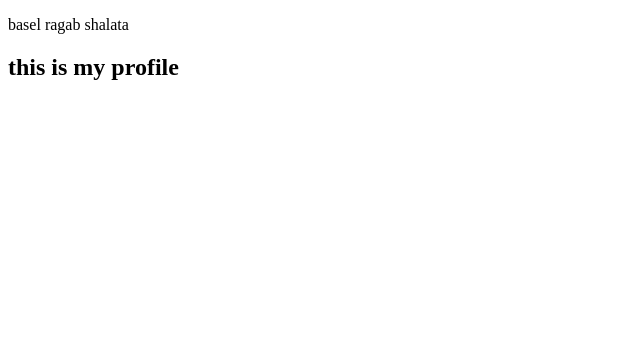
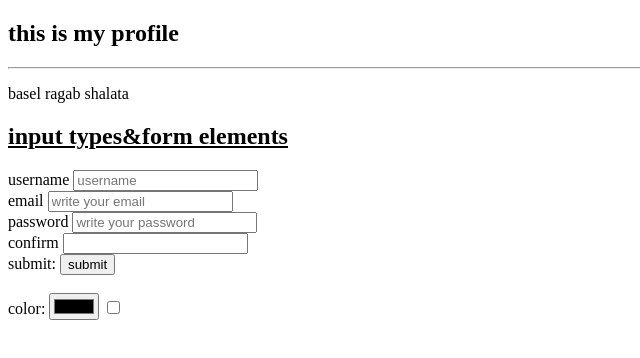
Before and after one commit to baselshalata/depi, a plain HTML site: page index.html in a window 1280 px wide. Shown: the whole page, without its empty margins (0-640 px from the left). Drawn offline with Linux system fonts and the light colour scheme.

Commit message:
input and form element

```diff
--- a/index.html
+++ b/index.html
@@ -3,10 +3,49 @@
   <head>
     <meta charset="UTF-8" />
     <meta name="viewport" content="width=device-width, initial-scale=1.0" />
+    <meta name="description" content="description">
+    <meta name="ccopyright" content="&copy;">
+
+    <!-- link css custom -->
+     <link rel="stylesheet" href="style.css">
+     <link rel="shortcut icon" href="favicon.ico" type="image/x-icon">
     <title>my profile</title>
   </head>
   <body>
+    <h2>this is my profile</h2>
+  <hr>
     <p>basel ragab shalata</p>
-    <h2>this is my profile</h2>
+
+
+    <div>
+      <h2><u>input types&form elements</u></h2>
+
+      <label for="username">username</label>
+      <input type="text" name="username" id="username" placeholder="username">
+      <br>
+
+      <label for="email">email</label>
+      <input type="email" name="email" id="email" placeholder="write your email" >
+      <br>
+
+      <label for="password">password</label>
+      <input type="password" name="password" id="password" placeholder="write your password">
+      <br>
+      <label for="confirm">confirm</label>
+      <input type="password" name="confirm_pass" id="confirm">
+      <br>
+
+      <label for="submit">submit:</label>
+      <input type="submit" value="submit" id="submit">
+      <br><br>
+
+      <label for="color">color:</label>
+      <input type="color" name="color" id="color">
+      <input type="checkbox" >
+    </div>
+
+
+
+
   </body>
 </html>
```
